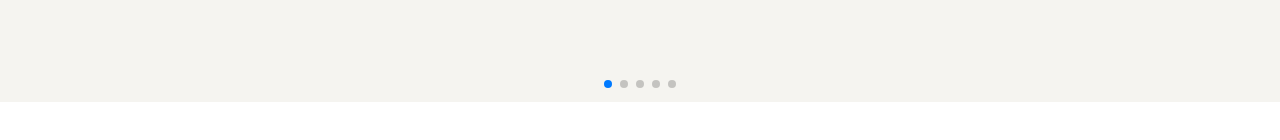
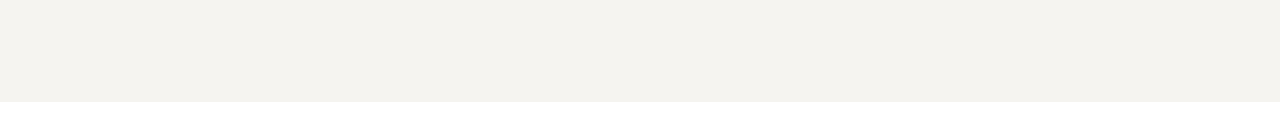
Before and after one commit to VPA2103/Bisojica, a Next.js app: page / in a window 1280 px wide. Shown: the part 834-974 px from the top of the page. Built offline with nearby package versions, Linux system fonts and the light colour scheme.

Commit message:
xoa so luong slide hien o hero

```diff
--- a/page/Trang-Chu/Hero.tsx
+++ b/page/Trang-Chu/Hero.tsx
@@ -26,7 +26,7 @@ export default function Hero() {
           delay: 10000,
           disableOnInteraction: false,
         }}
-        pagination={{ clickable: false }}
+        // pagination={{ clickable: false }}
         loop={true}
         className="w-full h-full"
       >
```
